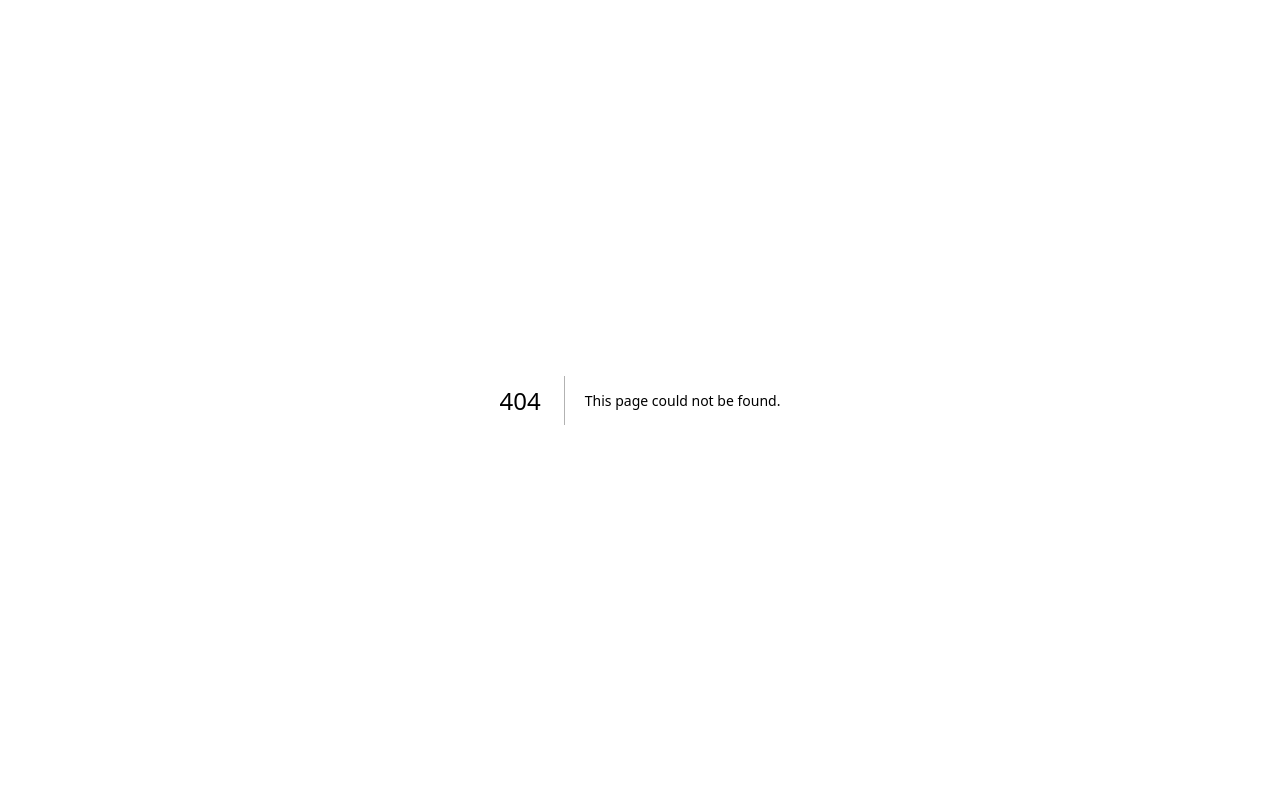
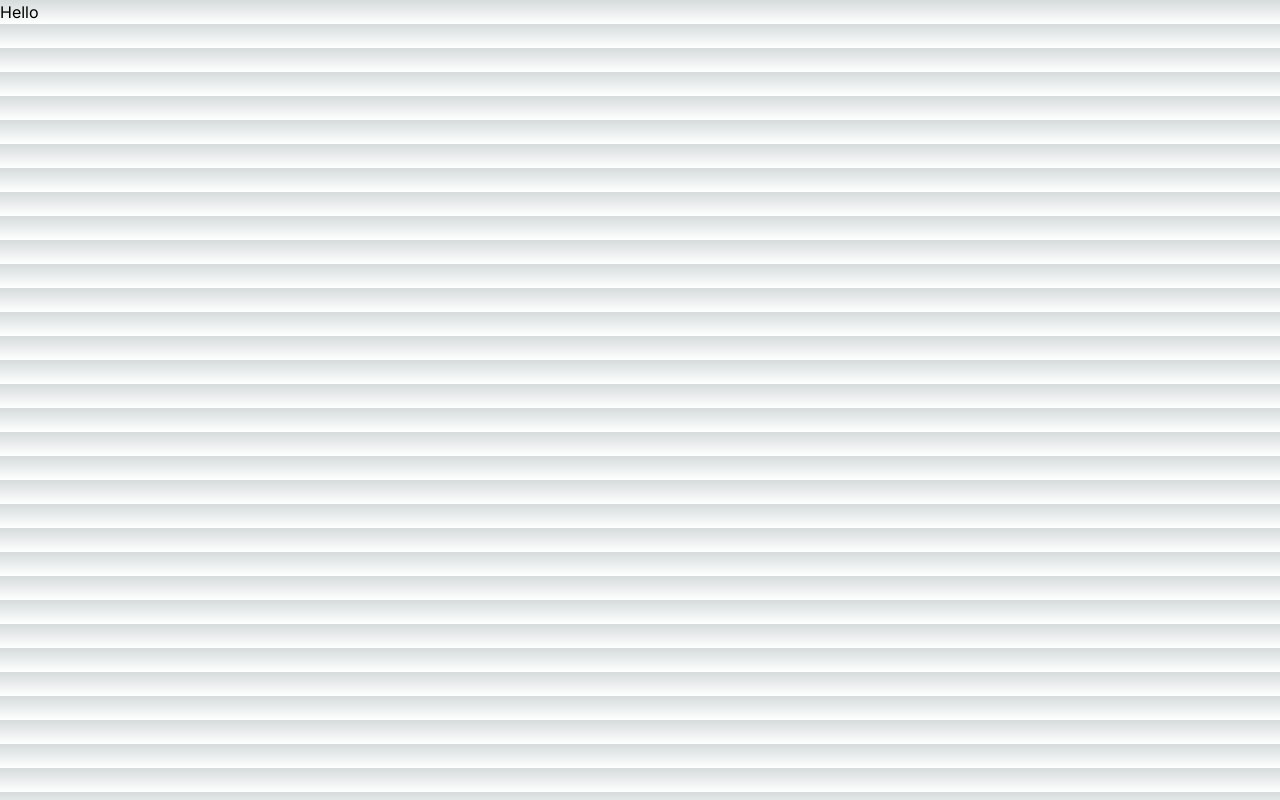
Before and after one commit to ayush4345/my-app, a Next.js app: page /blogs in a window 1280 px wide. Before the commit this address had no page. Built offline with nearby package versions, Linux system fonts and the light colour scheme.

Commit message:
Commit 2

```diff
--- a/package.json
+++ b/package.json
@@ -10,10 +10,10 @@
   },
   "dependencies": {
     "autoprefixer": "10.4.14",
-    "next": "13.4.2",
+    "next": "^14.0.1",
     "postcss": "8.4.23",
-    "react": "18.2.0",
-    "react-dom": "18.2.0",
+    "react": "^18.2.0",
+    "react-dom": "^18.2.0",
     "tailwindcss": "3.3.2"
   }
 }
--- /dev/null
+++ b/src/app/blogs/page.js
@@ -0,0 +1,8 @@
+export default function blogs()
+{
+    return (
+        <>
+        <h1>Hello</h1>
+        </>
+    )
+}
```
Also changed, not shown: 1 other file (tests, documents, lock files or other folders).
